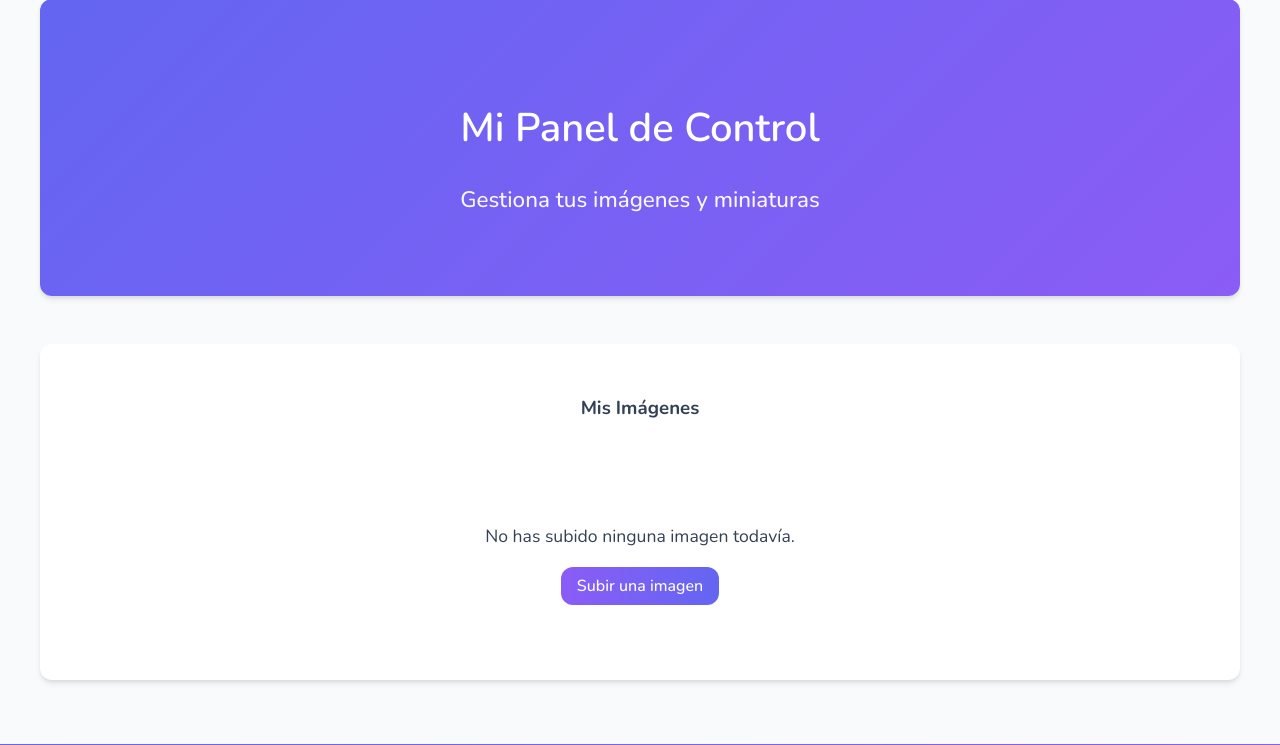
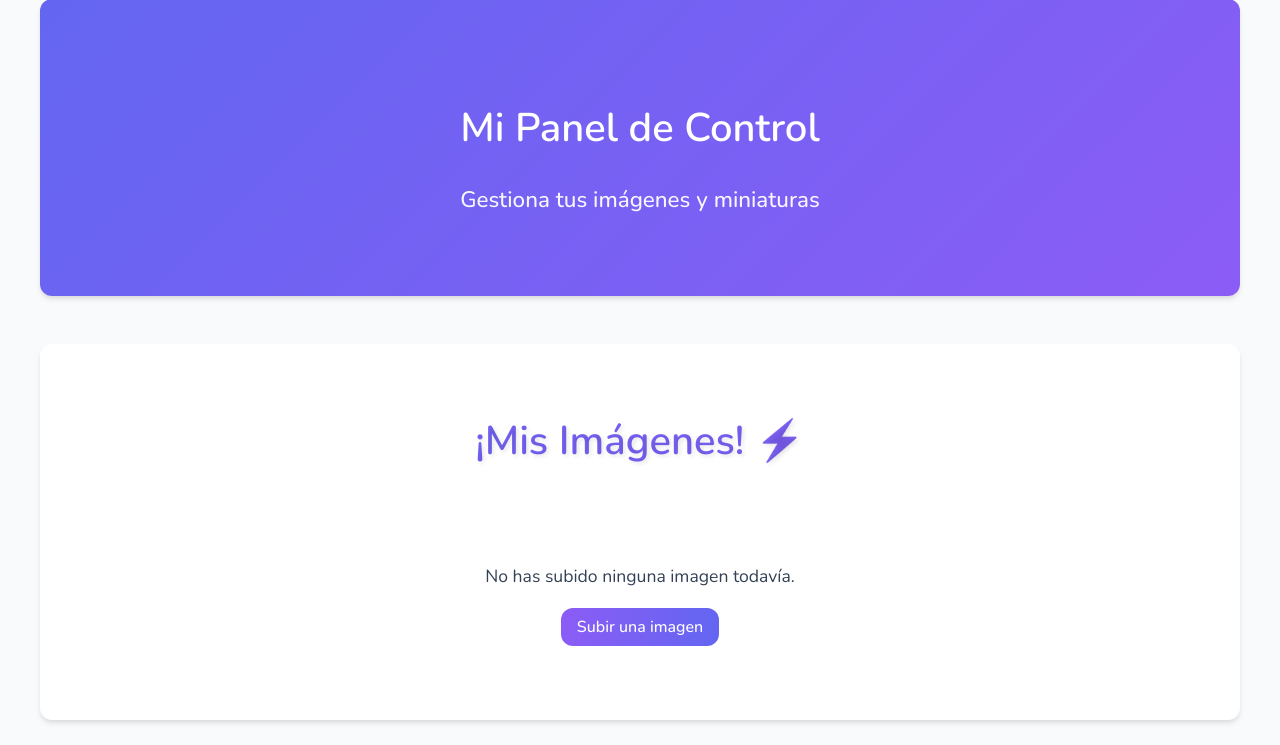
Before and after one commit to Jaolmos/redimensiona-django, a Django app: page /users/dashboard/ in a window 1280 px wide. Shown: the part 111-856 px from the top of the page. Run offline with Django 5.2, Linux system fonts and the light colour scheme; the visitor is signed in with stand-in values (Sample User, id 1); data that the repository does not hold is empty; parts of the project's set-up code (start-up, migrations or seed data) failed here and were passed over.

Commit message:
style: actualizar título de dashboard con estilo morado y emoji ⚡

```diff
--- a/apps/users/templates/users/dashboard.html
+++ b/apps/users/templates/users/dashboard.html
@@ -19,7 +19,7 @@
 {% endif %}
 
 <div class="upload-section">
-    <h3 class="text-center mb-2">Mis Imágenes</h3>
+    <h2 class="text-center title-resize">¡Mis Imágenes! ⚡</h2>
 
     {% if user_images %}
         <div class="image-grid">
```
